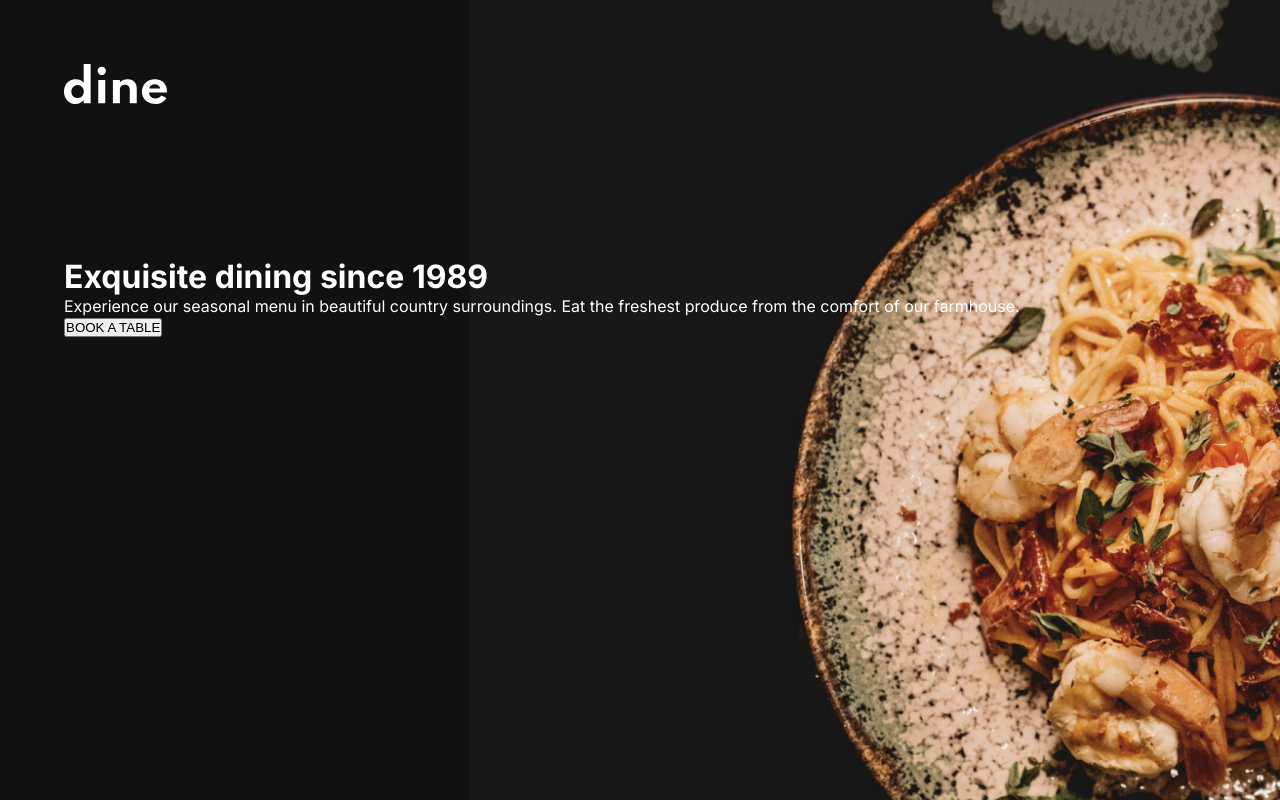
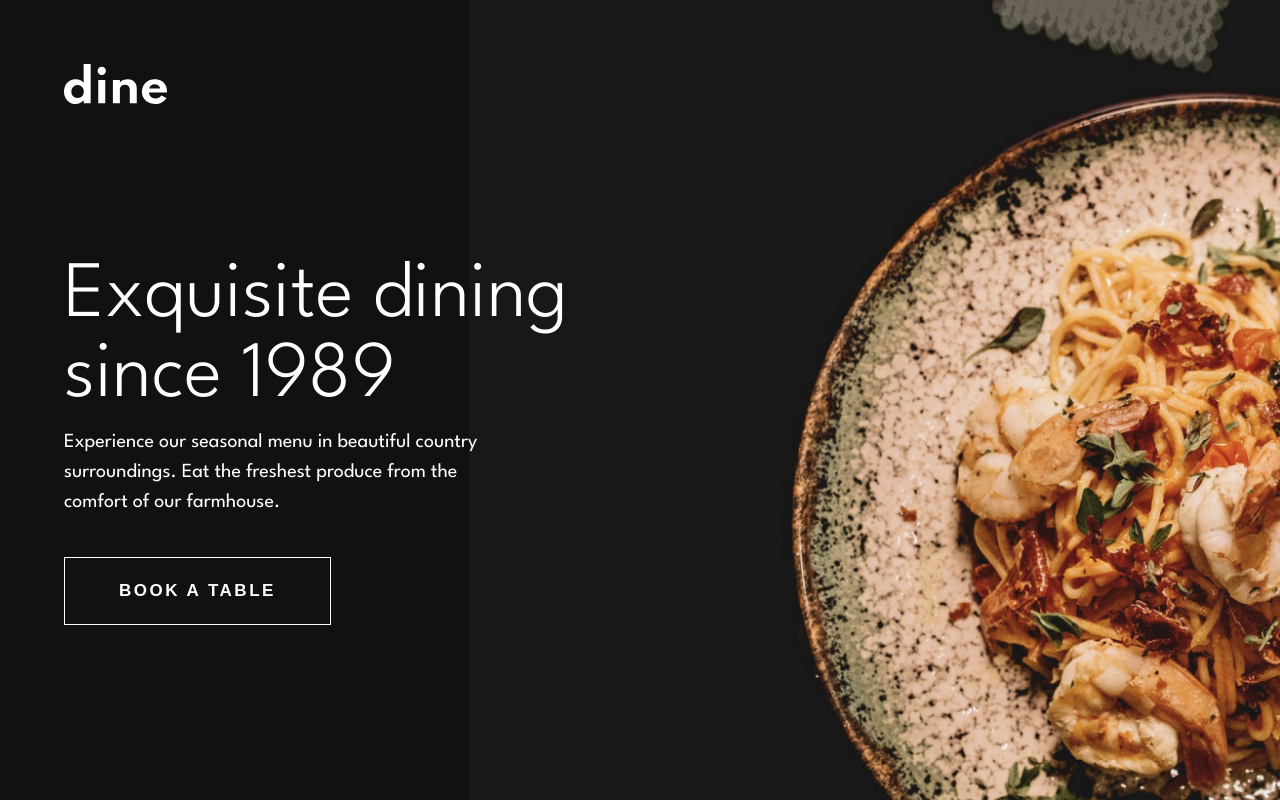
Before and after one commit to tornike2002/food-website, a Next.js app: page / in a window 1280 px wide. Built offline with nearby package versions, Linux system fonts and the light colour scheme.

Commit message:
added styling for header

```diff
--- a/src/app/page.tsx
+++ b/src/app/page.tsx
@@ -6,11 +6,15 @@ export default function Home() {
   return (
     <HomeHeader>
       <Image src={Dine} alt="Home logo" />
-      <div>
-        <h1>Exquisite dining since 1989</h1>
+      <div className="home-wrapper">
+        <h1>
+          Exquisite dining
+          <br /> since 1989
+        </h1>
         <p>
-          Experience our seasonal menu in beautiful country surroundings. Eat
-          the freshest produce from the comfort of our farmhouse.
+          Experience our seasonal menu in beautiful country
+          <br /> surroundings. Eat the freshest produce from the
+          <br /> comfort of our farmhouse.
         </p>
         <button>BOOK A TABLE</button>
       </div>
@@ -28,4 +32,32 @@ const HomeHeader = styled.header`
   display: flex;
   flex-direction: column;
   gap: 153px;
+  font-family: "League Spartan", sans-serif;
+  .home-wrapper {
+    display: flex;
+    flex-direction: column;
+    gap: 10px;
+    h1 {
+      font-weight: 300;
+      font-size: 80px;
+      line-height: 80px;
+    }
+    p {
+      font-weight: 400;
+      font-size: 20px;
+      line-height: 30px;
+      margin-bottom: 30px;
+    }
+    button {
+      padding: 25px 54px;
+      font-weight: 600;
+      font-size: 17px;
+      line-height: 16px;
+      letter-spacing: 2.5px;
+      color: #ffffff;
+      background-color: transparent;
+      border: 1px solid #ffffff;
+      width: fit-content;
+    }
+  }
 `;
```
